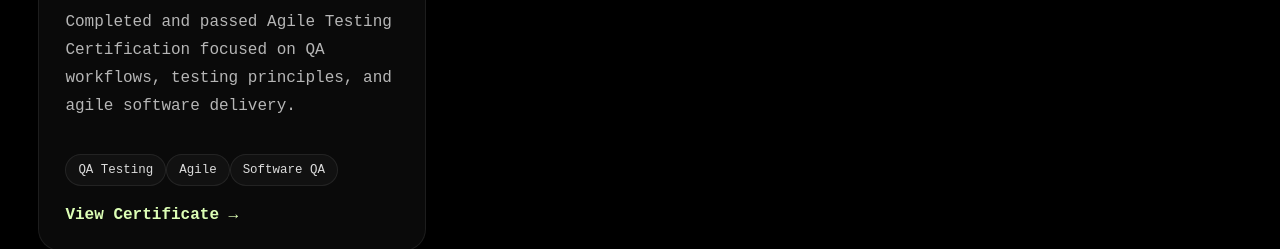
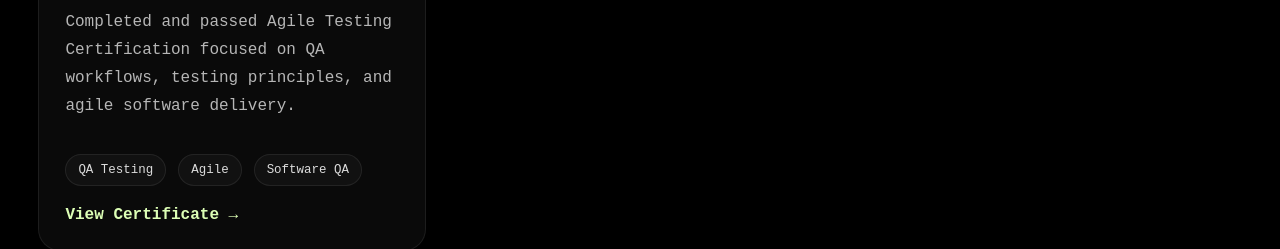
Before and after one commit to Nmsrt/Professional-Portfolio, a React (Vite) app: page / in a window 1280 px wide. Shown: the part 3280-3529 px from the top of the page. Built offline with nearby package versions, Linux system fonts and the light colour scheme.

Commit message:
Added gap on chips of the certificate card

```diff
--- a/src/styles/certifications.css
+++ b/src/styles/certifications.css
@@ -101,3 +101,19 @@
     grid-template-columns: 1fr;
   }
 }
+
+.certification-card .chip-row {
+  margin-top: auto;
+  padding-top: 18px;
+  display: flex;
+  flex-wrap: wrap;
+  gap: 12px; /* increase this */
+}
+
+.certification-card .chip-row {
+  margin-top: auto;
+  padding-top: 18px;
+  display: flex;
+  flex-wrap: wrap;
+  gap: 12px; /* increase this */
+}
```
